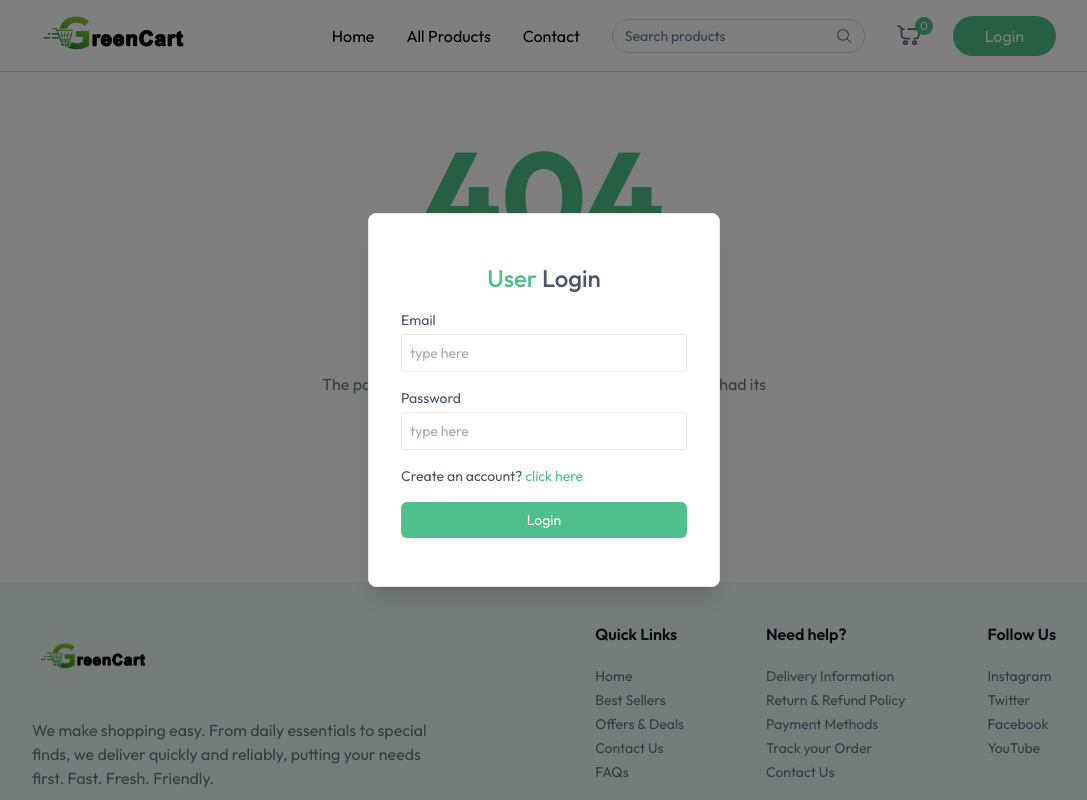
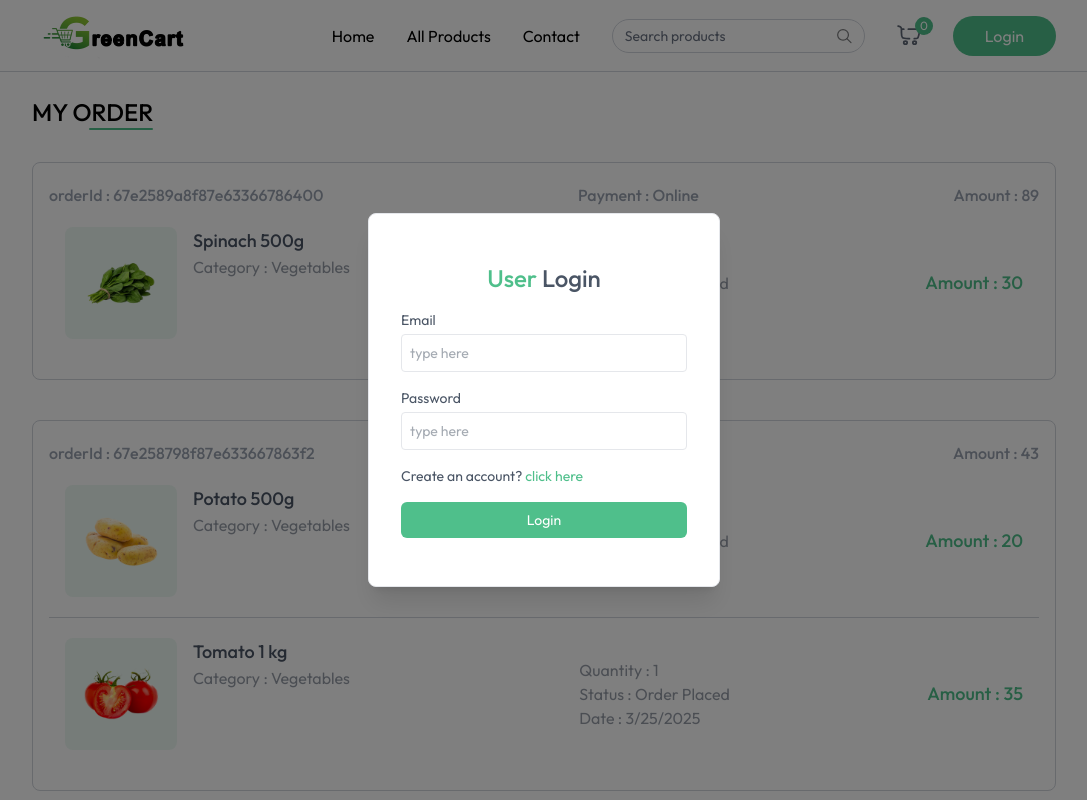
Before and after one commit to deekshith0803/GreenCart-E-commerce, a React (Vite) app in the folder Client/: page /my-order in a window 1280 px wide. Shown: the top 800 px of the page, without its empty margins (96-1183 px from the left). Built offline with nearby package versions, Linux system fonts and the light colour scheme.

Commit message:
myOrder section implemented

```diff
--- a/Client/src/App.jsx
+++ b/Client/src/App.jsx
@@ -11,6 +11,7 @@
 import NotFoundPage from './pages/NotFoundPage.jsx'
 import Cart from './pages/Cart.jsx'
 import AddAddress from './pages/AddAddress.jsx'
+import MyOrder from './pages/MyOrder.jsx'
 
 const App = () => {
 
@@ -32,6 +33,7 @@
           <Route path='/products' element={<AllProducts />} />
           <Route path='/cart' element={<Cart />} />
           <Route path='/add-address' element={<AddAddress />} />
+          <Route path='/my-order' element={<MyOrder />} />
           <Route path='*' element={<NotFoundPage />} />
         </Routes>
       </div>
--- /dev/null
+++ b/Client/src/pages/MyOrder.jsx
@@ -0,0 +1,60 @@
+import { useEffect, useState } from 'react'
+import { useAppContext } from '../context/AppContext'
+import { dummyOrders } from '../assets/assets';
+
+const MyOrder = () => {
+
+
+    const [myOrder, setMyOrder] = useState([]);
+    const { currency } = useAppContext();
+
+    const fetchMyOrder = async () => {
+        setMyOrder(dummyOrders);
+    }
+
+    useEffect(() => {
+        fetchMyOrder();
+    }, [])
+
+    return (
+        <div className='mt-6 '>
+            <div className='flex flex-col items-end w-max mb-8'>
+                <p className='text-2xl font-medium uppercase'>My Order</p>
+                <div className='w-16 h-0.5 bg-primary rounded-full'></div>
+            </div>
+            {myOrder.map((order, index) => (
+                <div key={index} className='border border-gray-300 rounded-lg p-4 mb-10 py-5'>
+                    <p className='flex justify-between md:items-center text-gray-400 md:font-medium max-md:flex-col'>
+                        <span>orderId : {order._id}</span>
+                        <span>Payment : {order.paymentType}</span>
+                        <span>Amount : {currency}{order.amount}</span>
+                    </p>
+                    {order.items.map((item, index) => (
+                        <div key={index} className={`relative bg-white text-gray-500/70 ${order.items.length !== index + 1 && "border-b"} border-gray-300 flex flex-col md:flex-row md:items-center justify-between p-4 py-5 md:gap-16 w-full max-w-4x1`}>
+                            <div className='flex flex-center mb-4 md:mb-0'>
+                                <div className='bg-primary/10 p-4 rounded-lg'>
+                                    <img className='w-20' src={item.product.image[0]} alt="" />
+                                </div>
+                                <div className='ml-4'>
+                                    <h2 className='text-lg font-medium text-gray-600'>{item.product.name}</h2>
+                                    <p>Category : {item.product.category}</p>
+                                </div>
+                            </div>
+                            <div className='flex flex-col justify-center md:ml-8 mb-4 md:mb-0'>
+                                <p>Quantity : {item.quantity || 1}</p>
+                                <p>Status : {order.status}</p>
+                                <p>Date : {new Date(order.createdAt).toLocaleDateString()}</p>
+                            </div>
+                            <p className='text-primary text-lg font-medium'>
+                                Amount : {currency}{item.product.offerPrice * item.quantity}
+                            </p>
+                        </div>
+                    ))}
+                </div>
+            ))
+            }
+        </div >
+    )
+}
+
+export default MyOrder
```
